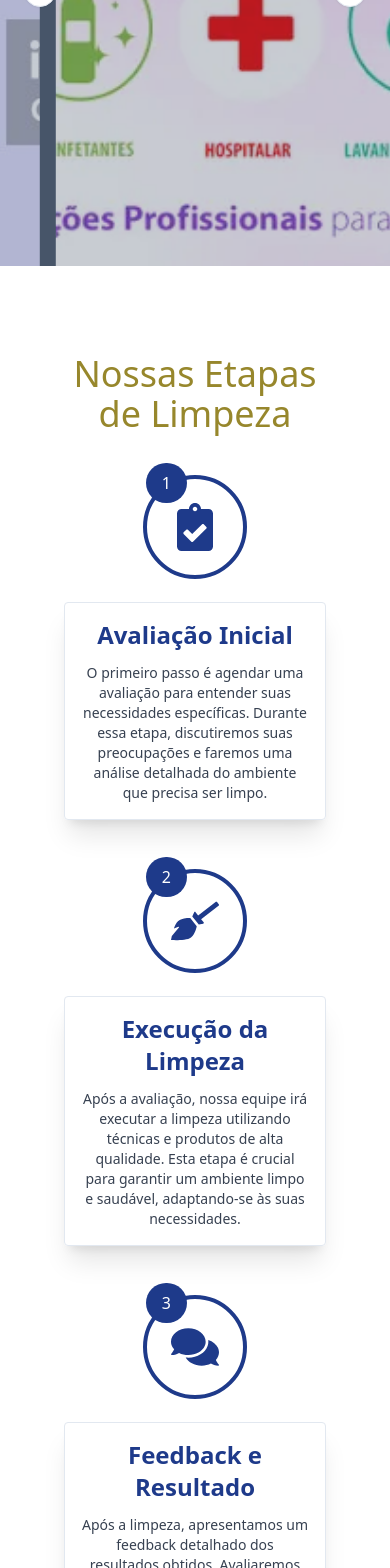
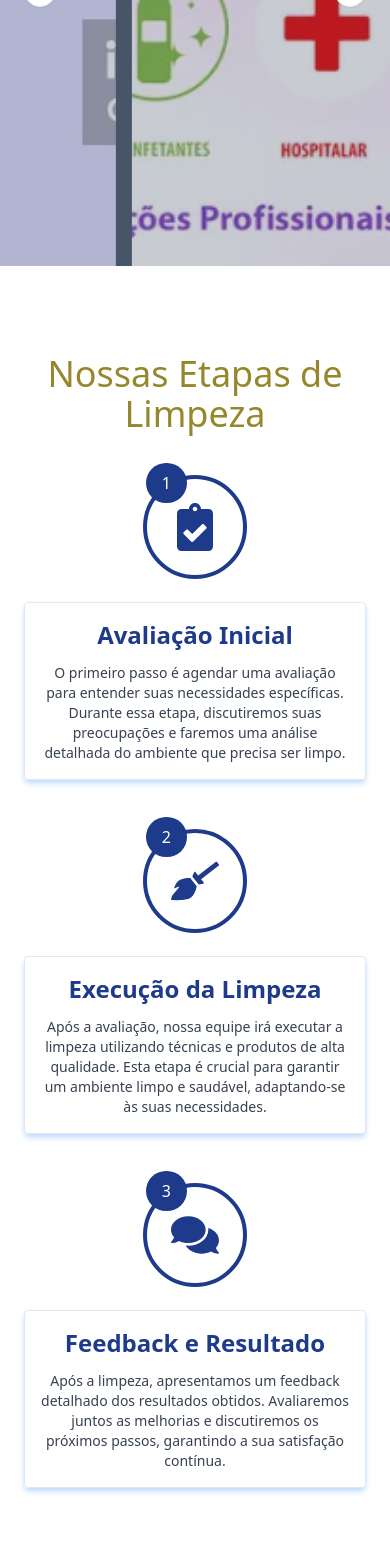
Before and after one commit to williamuteich/ladingPage, a React (Vite) app: page / in a window 390 px wide. Shown: the part 432-2000 px from the top of the page. Built offline with nearby package versions, Linux system fonts and the light colour scheme.

Commit message:
ajustado serviços, subBanner e etapas.

```diff
--- a/src/components/container/index.tsx
+++ b/src/components/container/index.tsx
@@ -2,7 +2,7 @@ import { ReactNode } from "react";
 
 export function Container({ children }: { children: ReactNode }) {
     return (
-        <div className="max-w-screen-xl py-8 pb-8 m-auto pr-16 pl-16 xl:pr-6 xl:pl-6 " >
+        <div className="max-w-screen-xl py-8 pb-8 m-auto pr-6 pl-6 xl:pr-6 xl:pl-6 " >
             {children}
         </div>
     );
--- a/src/components/home/etapas/index.tsx
+++ b/src/components/home/etapas/index.tsx
@@ -18,7 +18,7 @@ export function Etapas() {
                         transition={{ duration: 0.8 }}
                         className="flex flex-col mt-32 xl:flex-row gap-8 justify-center  xl:mt-36"
                     >
-                        <article className="flex flex-col items-center mb-36 xl:mb-8 border p-4 relative shadow-xl rounded-sm">
+                        <article className="flex flex-col items-center mb-36 xl:mb-8 border p-4 relative shadow-blue-200 shadow-md rounded-sm">
                             <div className="mb-4 text-blue-900 absolute -top-32 border-4 border-blue-900 p-6 rounded-full">
                                 <div className='relative'>
                                     <p className='absolute -top-10 right-8 text-base bg-blue-900 text-white pt-2 pb-2 pl-4 pr-4 rounded-full'>1</p>
@@ -33,7 +33,7 @@ export function Etapas() {
                             </div>
                         </article>
 
-                        <article className="flex flex-col items-center mb-36 xl:mb-8 border p-4 relative shadow-xl rounded-sm">
+                        <article className="flex flex-col items-center mb-36 xl:mb-8 border p-4 relative shadow-blue-200 shadow-md rounded-sm">
                             <div className="mb-4 text-blue-900 absolute -top-32 border-4 border-blue-900 p-6 rounded-full">
                                 <div className='relative'>
                                     <p className='absolute -top-10 right-8 text-base bg-blue-900 text-white pt-2 pb-2 pl-4 pr-4 rounded-full'>2</p>
@@ -48,7 +48,7 @@ export function Etapas() {
                             </div>
                         </article>
 
-                        <article className="flex flex-col items-center mb-36 xl:mb-8 border p-4 relative shadow-xl rounded-sm">
+                        <article className="flex flex-col items-center xl:mb-8 border p-4 relative shadow-blue-200 shadow-md rounded-sm">
                             <div className="mb-4 text-blue-900 absolute -top-32 border-4 border-blue-900 p-6 rounded-full">
                                 <div className='relative'>
                                     <p className='absolute -top-10 right-8 text-base bg-blue-900 text-white pt-2 pb-2 pl-4 pr-4 rounded-full'>3</p>
--- a/src/components/home/servicos/index.tsx
+++ b/src/components/home/servicos/index.tsx
@@ -27,7 +27,7 @@ const servicos = [
   {
     id: 3,
     title: "Limpeza de Estofados",
-    description: "Limpeza profunda de sofás, cadeiras e outros estofados.",
+    description: "Limpeza profunda de sofás, cadeiras, poltronas, tapetes e outros estofados.",
     image: "https://imgs.search.brave.com/SkmVhlp-2BwfAOMLaFR78OG3vvOWS5fhGu6xWb8xdho/rs:fit:500:0:0:0/g:ce/aHR0cHM6Ly9zdGF0/aWMudmVjdGVlenku/Y29tL3RpL2ZvdG9z/LWdyYXRpcy90Mi85/ODg0MDgzLWVtcHJl/Z2FkYS1saW1wZXph/LWxhdmFyLWUtZXNm/cmVnYXItYmFjaWEt/bm8tYmFuaGVpcm8t/ZW0tY2FzYS1mb3Rv/LmpwZw",
   },
   {
@@ -60,7 +60,7 @@ export function Servicos() {
             {servicos.map((servico) => {
               const { ref, inView } = useInView({ triggerOnce: true });
               return (
-                <CarouselItem key={servico.id} className="md:basis-1/2 lg:basis-1/3 ">
+                <CarouselItem key={servico.id} className=" md:basis-1/2 lg:basis-1/3 h-full">
                   <motion.div
                     ref={ref}
                     className="p-1"
@@ -87,8 +87,8 @@ export function Servicos() {
               );
             })}
           </CarouselContent>
-          <CarouselPrevious />
-          <CarouselNext />
+          <CarouselPrevious className="left-6 top-32 2xl:-left-14 2xl:top-1/2"/>
+          <CarouselNext className="right-6 top-32 2xl:-right-14 2xl:top-1/2"/>
         </Carousel>
       </div>
     </Container>
--- a/src/components/home/subbanner/index.tsx
+++ b/src/components/home/subbanner/index.tsx
@@ -1,3 +1,5 @@
+import { Container } from "@/components/container";
+import { Button } from "@/components/ui/button";
 import { motion } from "framer-motion";
 import { useInView } from "react-intersection-observer";
 
@@ -5,18 +7,29 @@ export function SubBanner(){
 
     const { ref, inView } = useInView({ triggerOnce: true });
     return(
-        <motion.div
-            className="mt-12 text-center bg-gray-900"
-            ref={ref}
-            initial={{ opacity: 0, x: -100 }}
-            animate={inView ? { opacity: 1, x: 0 } : {}}
-            transition={{ duration: 0.8 }}
-        >
+        <section className="flex justify-center mt-12 text-center bg-gray-900 relative">
             <img
                 src="/subbanner.webp"
                 alt="sub banner"
-                className='w-full h-44 object-cover opacity-35'
+                className='w-full h-80 object-cover opacity-35'
             />
-        </motion.div>
+                <motion.div
+                    className="absolute top-6 md:top-14 lg:top-14 max-w-screen-xl pr-6 pl-6"
+                    ref={ref}
+                    initial={{ opacity: 0, x: -100 }}
+                    animate={inView ? { opacity: 1, x: 0 } : {}}
+                    transition={{ duration: 0.8 }}
+                >
+                    <h3 className="text-white text-lg sm:text-2xl md:text-3xl lg:text-4xl mb-4 ">A Brilho Total Limpeza: Seu Parceiro em Ambientes Impecáveis</h3>
+                    <p className="text-gray-300 text-sm sm:text-base lg:text-base">
+                        A Brilho Total Limpeza foi criada para oferecer soluções de limpeza de alta qualidade,
+                        adaptadas às suas necessidades. Com uma equipe especializada e comprometida, garantimos ambientes limpos e saudáveis,
+                        tanto em espaços comerciais quanto residenciais.
+                    </p>
+                    <Button className="mt-6 md:mt-14 bg-blue-900 uppercase text-xs sm:text-sm lg:text-base lg:p-[20px] lg:pr-16 lg:pl-16">
+                        Agendar uma avaliação
+                    </Button>
+                </motion.div>
+        </section>
     )
 }
```
